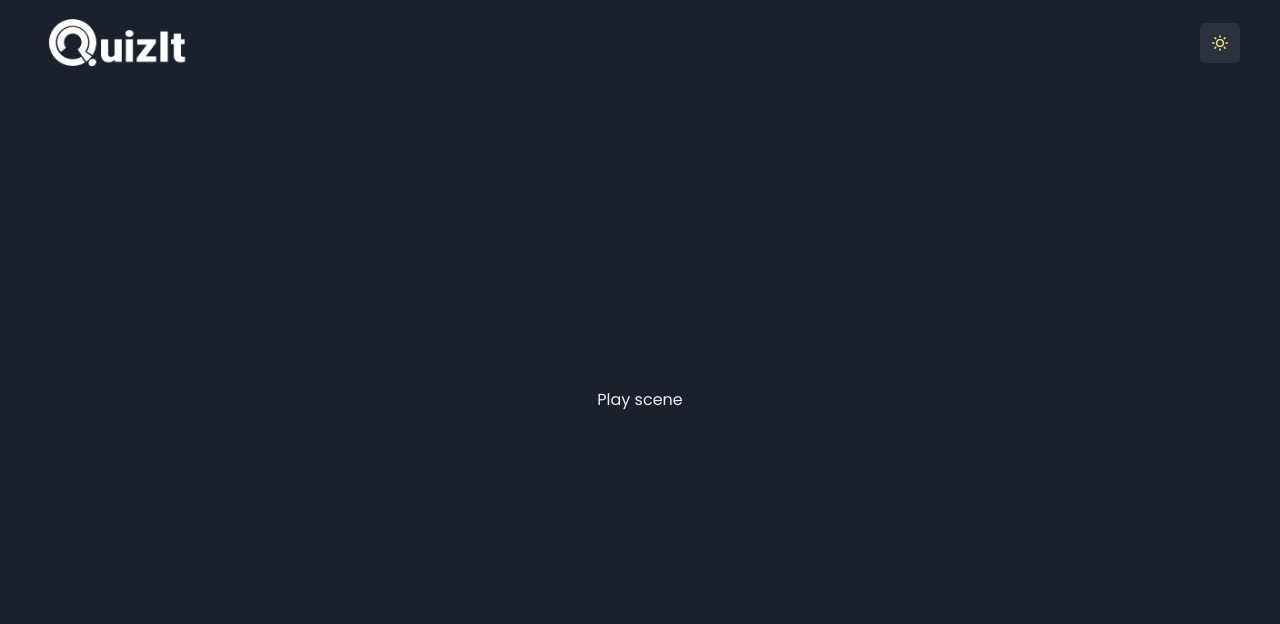
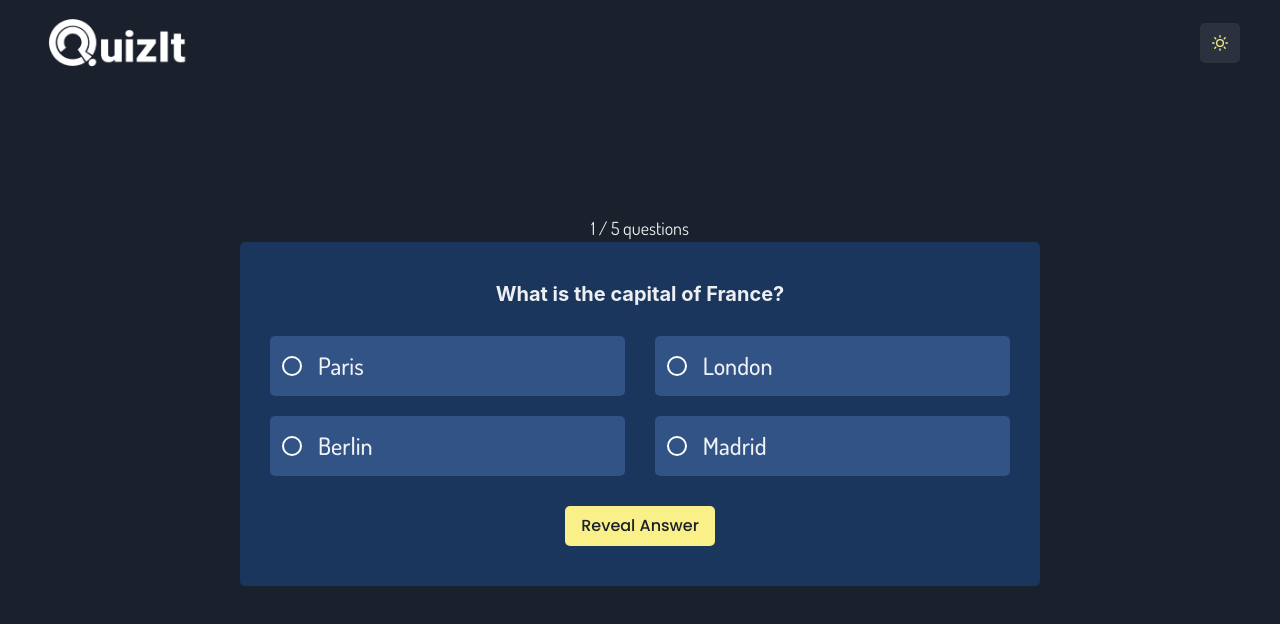
Before and after one commit to leonbjorklund/QuizIt, a React (Vite) app: page / in a window 1280 px wide. Both pictures are taken after a click on the button "Continue". Shown: the top 624 px of the page. Built offline with nearby package versions, Linux system fonts and the light colour scheme.

Commit message:
added radio logic + mockdata

```diff
--- a/src/components/PlayScene/PlayScene.tsx
+++ b/src/components/PlayScene/PlayScene.tsx
@@ -1,3 +1,49 @@
+import { Button, Flex, Heading, RadioGroup, Text } from '@chakra-ui/react';
+import { useState } from 'react';
+import { MainContainer } from '../../theme/MainContainer';
+import quizData from './quizData.json';
+
+import { Radio } from './Radio'; // import your custom Radio component
+
 export const PlayScene = () => {
-  return <>Play scene</>;
+  console.log('quizData', quizData);
+
+  const [index, setIndex] = useState(0);
+  const [question, setQuestion] = useState(quizData.questions[index]);
+  const [value, setValue] = useState('');
+
+  const checkAnswer = () => {
+    if (value === question.correctAnswer) {
+      console.log('Correct');
+    } else {
+      console.log('Wrong');
+    }
+  };
+
+  return (
+    <>
+      <Text>1 / 5 questions</Text>
+      <MainContainer variant="playScene">
+        <Heading size="md">{question.question}</Heading>
+        <RadioGroup w="100%" onChange={setValue} value={value}>
+          <Flex gap={5} wrap="wrap" justifyContent="space-between">
+            {question.options.map((option, i) => (
+              <Radio
+                isCorrectOption={option === question.correctAnswer}
+                key={i}
+                spacing="1rem"
+                size="xl"
+                value={option}
+              >
+                {option}
+              </Radio>
+            ))}
+          </Flex>
+        </RadioGroup>
+        <Button colorScheme="yellow" onClick={checkAnswer}>
+          Reveal Answer
+        </Button>
+      </MainContainer>
+    </>
+  );
 };
--- /dev/null
+++ b/src/components/PlayScene/Radio.tsx
@@ -0,0 +1,58 @@
+import { radioAnatomy } from '@chakra-ui/anatomy';
+import { createMultiStyleConfigHelpers } from '@chakra-ui/react';
+
+const { definePartsStyle, defineMultiStyleConfig } = createMultiStyleConfigHelpers(radioAnatomy.keys);
+
+const baseStyle = definePartsStyle({
+  container: {
+    borderRadius: '5px',
+    padding: '12px',
+    w: { base: '100%', lg: '48%' },
+    bg: '#325386',
+    background: (props) => (props.isCorrectOption ? 'green.600' : '#325386'),
+
+    display: 'flex',
+    _checked: {
+      outline: '1px solid white',
+    },
+  },
+  control: {
+    borderColor: 'white',
+    size: 'lg',
+    color: 'white!important',
+    bg: 'transparent!important',
+    _checked: {
+      border: '2px solid white',
+    },
+  },
+  label: {
+    size: '2xl',
+    fontFamily: 'Dosis, sans-serif',
+    fontWeight: 'medium',
+  },
+});
+
+const sizes = {
+  // define custom styles for xl size
+  xl: definePartsStyle({
+    control: { w: '5', h: '5' },
+    label: { fontSize: '2xl' },
+  }),
+};
+
+// export the component theme
+export const radioTheme = defineMultiStyleConfig({
+  baseStyle,
+  sizes,
+  // variants,
+});
+
+import { Radio as ChakraRadio, RadioProps as ChakraRadioProps } from '@chakra-ui/react';
+
+interface RadioProps extends ChakraRadioProps {
+  isCorrectOption?: boolean;
+}
+
+export const Radio: React.FC<RadioProps> = ({ isCorrectOption, ...props }) => {
+  return <ChakraRadio {...props} />;
+};
--- /dev/null
+++ b/src/components/PlayScene/quizData.json
@@ -0,0 +1,29 @@
+{
+  "questions": [
+    {
+      "question": "What is the capital of France?",
+      "options": ["Paris", "London", "Berlin", "Madrid"],
+      "correctAnswer": "Paris"
+    },
+    {
+      "question": "What is the square root of 81?",
+      "options": ["7", "8", "9", "10"],
+      "correctAnswer": "9"
+    },
+    {
+      "question": "Who wrote 'To Kill a Mockingbird'?",
+      "options": ["Ernest Hemingway", "Harper Lee", "F. Scott Fitzgerald", "George Orwell"],
+      "correctAnswer": "Harper Lee"
+    },
+    {
+      "question": "What is the chemical symbol for Hydrogen?",
+      "options": ["H", "He", "Hy", "Ha"],
+      "correctAnswer": "H"
+    },
+    {
+      "question": "Who painted the Mona Lisa?",
+      "options": ["Vincent van Gogh", "Pablo Picasso", "Leonardo da Vinci", "Claude Monet"],
+      "correctAnswer": "Leonardo da Vinci"
+    }
+  ]
+}
--- a/src/theme/theme.ts
+++ b/src/theme/theme.ts
@@ -1,4 +1,5 @@
 import { defineStyleConfig, extendTheme, type ThemeConfig } from '@chakra-ui/react';
+import { radioTheme } from '../components/PlayScene/Radio';
 
 const config: ThemeConfig = {
   initialColorMode: 'dark',
@@ -70,17 +71,27 @@ const MainContainer = defineStyleConfig({
     maxWidth: '800px',
   },
   variants: {
-    primary: {
-      color: 'red',
+    playScene: {
+      borderRadius: '5px',
+      bg: colors.secondary,
+      padding: '40px 30px',
+      gap: '30px',
     },
+    playSceneTrueFalse: {},
   },
 });
 
 const components = {
+  Radio: radioTheme,
   Text: {
     baseStyle: {
       fontFamily: 'Dosis, sans-serif',
       fontSize: { base: 'sm', md: 'md', lg: 'lg' },
+    },
+  },
+  Control: {
+    baseStyle: {
+      bg: 'red.500',
     },
   },
   Button: {
@@ -91,12 +102,7 @@ const components = {
     },
     variants: {
       proceed: {
-        bg: colors.proceedButton,
         color: 'black',
-        _hover: {
-          bg: 'yellow.100',
-          color: 'black',
-        },
       },
       return: {
         border: '.5px solid',
```
Also changed, not shown: 2 other files (tests, documents, lock files or other folders).
